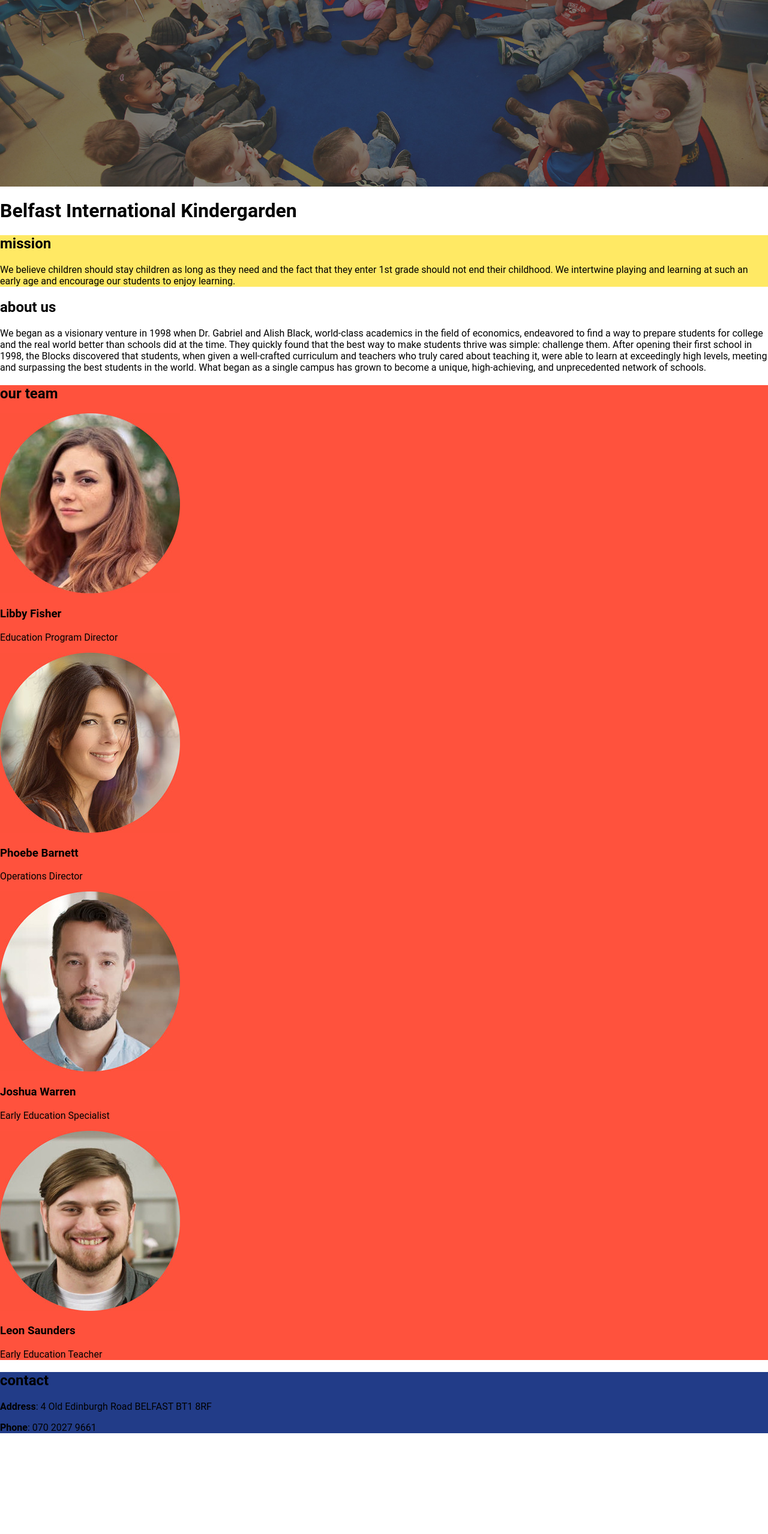
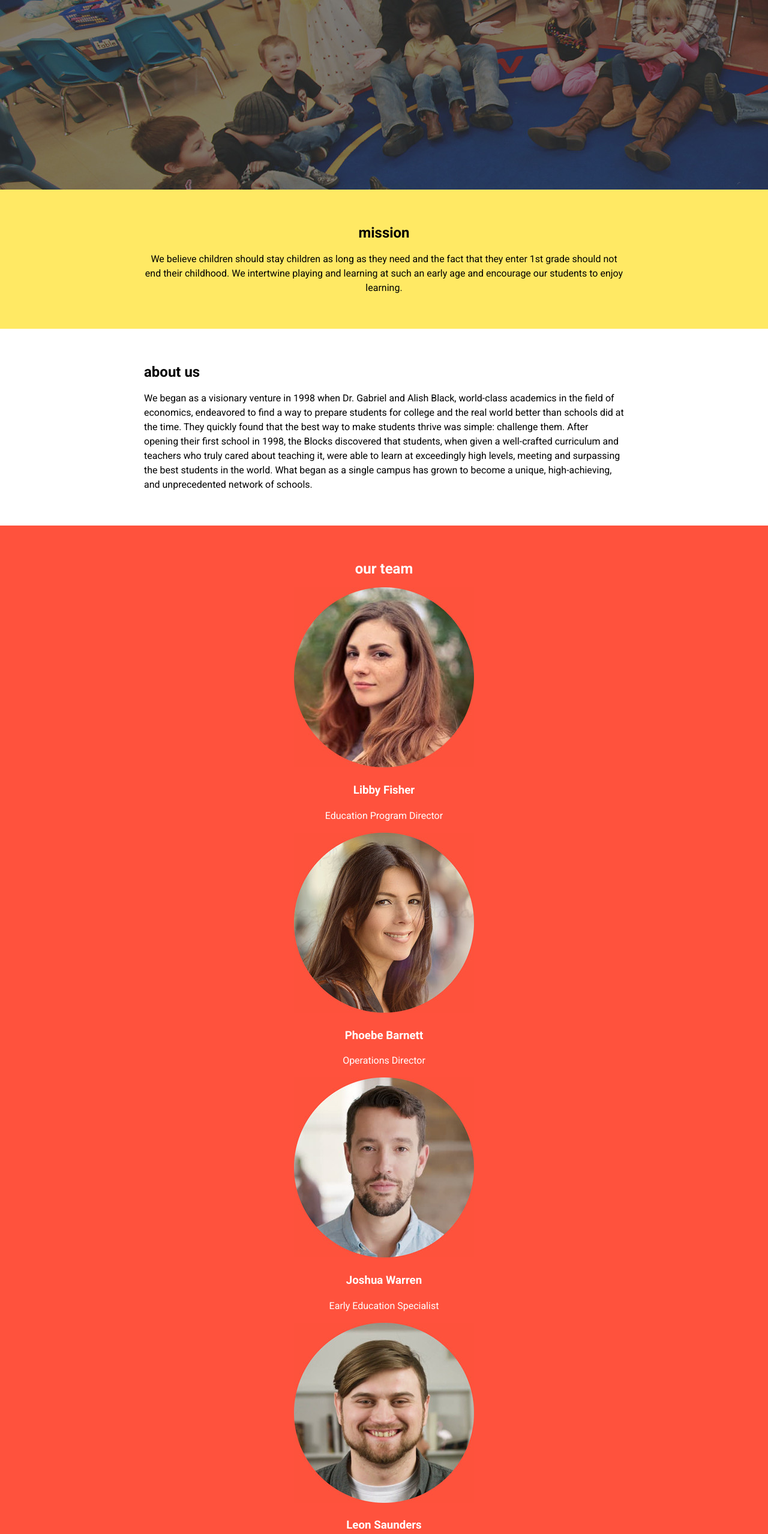
Before and after one commit to paulcolto/kindergarden, a plain HTML site: page index.html in a window 1280 px wide. Shown: the part 240-2797 px from the top of the page at 60% size. Before the commit the page ends 2645 px from the top, so only its background shows below. Drawn offline with Linux system fonts and the light colour scheme.

Commit message:
More CSS added

```diff
--- a/index.css
+++ b/index.css
@@ -1,11 +1,28 @@
+* {
+    box-sizing: border-box;
+}
+
 body {
     font-family: 'Roboto', sans-serif;
+    font-size: 1rem;
     width: 100%;
     margin: 0;
+    line-height: 1.5rem;
+}
+
+h1 {
+    color: #FFFFFF;
+    background-image: url(img/banner.jpg);
+    position: relative;
+    height: 500px;
+    margin: 0px;
+    padding: 100px 240px;
+    text-decoration: underline;
 }
 
 h2 {
     font-weight: bold;
+    font-size: 1.5rem;
 }
 
 .nav {
@@ -14,28 +31,57 @@ h2 {
     text-align: center;
     padding: 0px 15px;
 }
-.banner {
+/* .banner {
     background-image: url(img/banner.jpg);
     height: 500px;
     position: relative;
     background-size: cover;
-}
+} */
 .mission {
     background-color: #FFE964;
     color: #000000;
-
+    padding: 40px 240px;
+    text-align: center;
 }
 
 .aboutus {
     background-color: #FFFFFF;
     color: #000000;
+    padding: 40px 240px;
+    text-align: left;
+}
+
+.aboutus p {
+    text-align: left;
 }
 
 .ourteam {
+    color: #FFFFFF;
     background-color: #FF523D;
+    padding: 40px 240px;
+    text-align: center;
+}
+
+.ourteam h {
+    text-align: left;
+}
+
+.ourteam img {
+
 }
 
 .footer {
     background-color: #223C88;
     margin: 0;
+    padding: 40px 240px;
+    text-align: left;
 }
+
+.footer h2 {
+    color: #FFFFFF;
+}
+
+.footer p {
+    color: #FFFFFF;
+    text-align: left;
+}
--- a/index.html
+++ b/index.html
@@ -6,6 +6,7 @@
     <meta name="viewport" content="width=device-width, initial-scale=1.0">
     <meta http-equiv="X-UA-Compatible" content="ie=edge">
     <link rel="stylesheet" href="index.css">
+    <link href="https://fonts.googleapis.com/css?family=Roboto:400,700,900&display=swap" rel="stylesheet">
     <title>Belfast International Kindergarden</title>
 </head>
 <header>
@@ -19,9 +20,10 @@
         </ul>
     </nav>
 </header>
+
 <body>
-    <div class="banner"></div>
     <h1>Belfast International Kindergarden</h1>
+
     <section class="mission">
         <h2>mission</h2>
         <p>We believe children should stay children as long as they need and the fact that they enter 1st grade should
@@ -62,12 +64,12 @@
 
     <footer class="footer">
         <h2>contact</h2>
-        <p> <strong>Address</strong>:
-            4 Old Edinburgh Road
-            BELFAST
+        <p> <strong>Address</strong>: <br>
+            4 Old Edinburgh Road <br>
+            BELFAST <br>
             BT1 8RF</p>
         <p> <strong>Phone</strong>:
-            070 2027 9661</p>
+            <br> 070 2027 9661</p>
     </footer>
 </body>
 
```
Also changed, not shown: assignment/desired-result.png.
